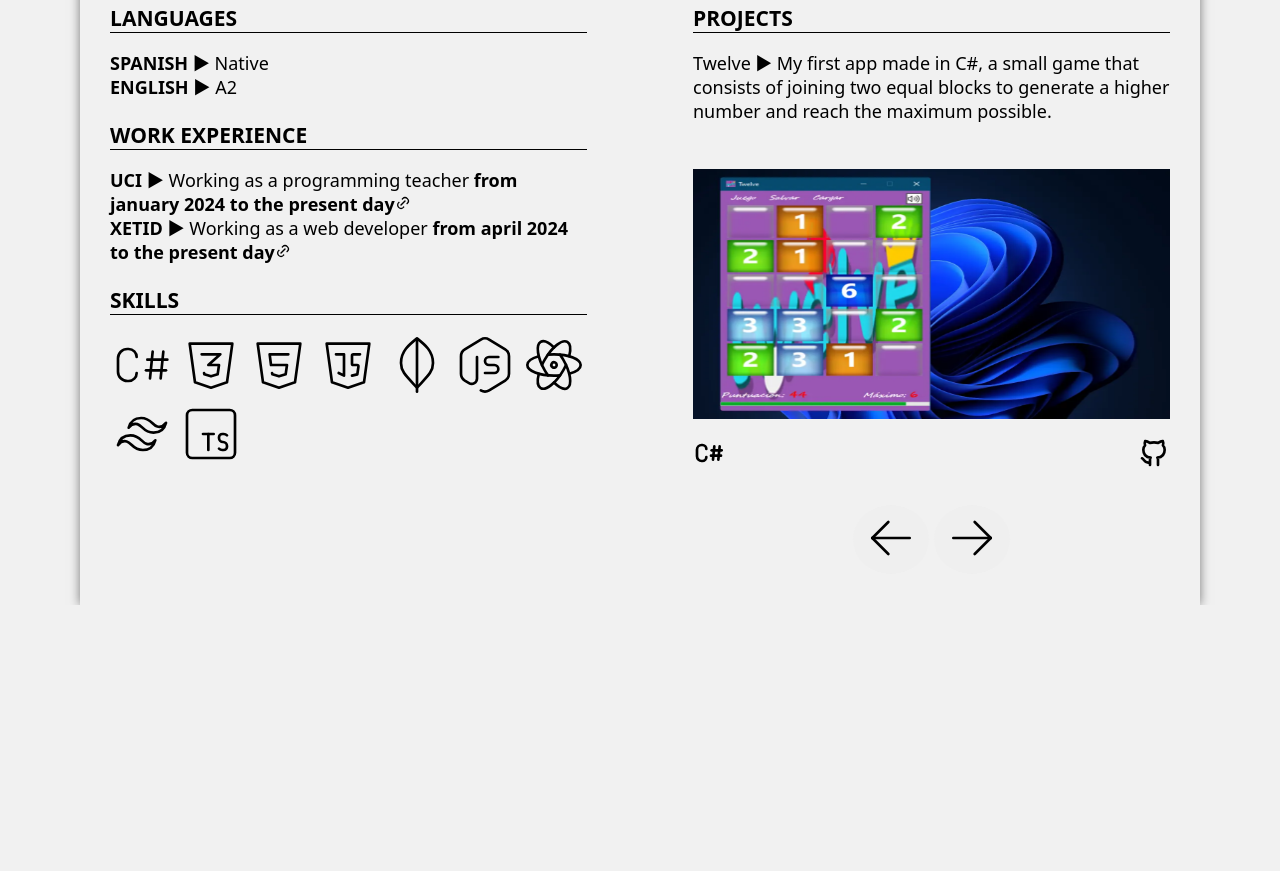
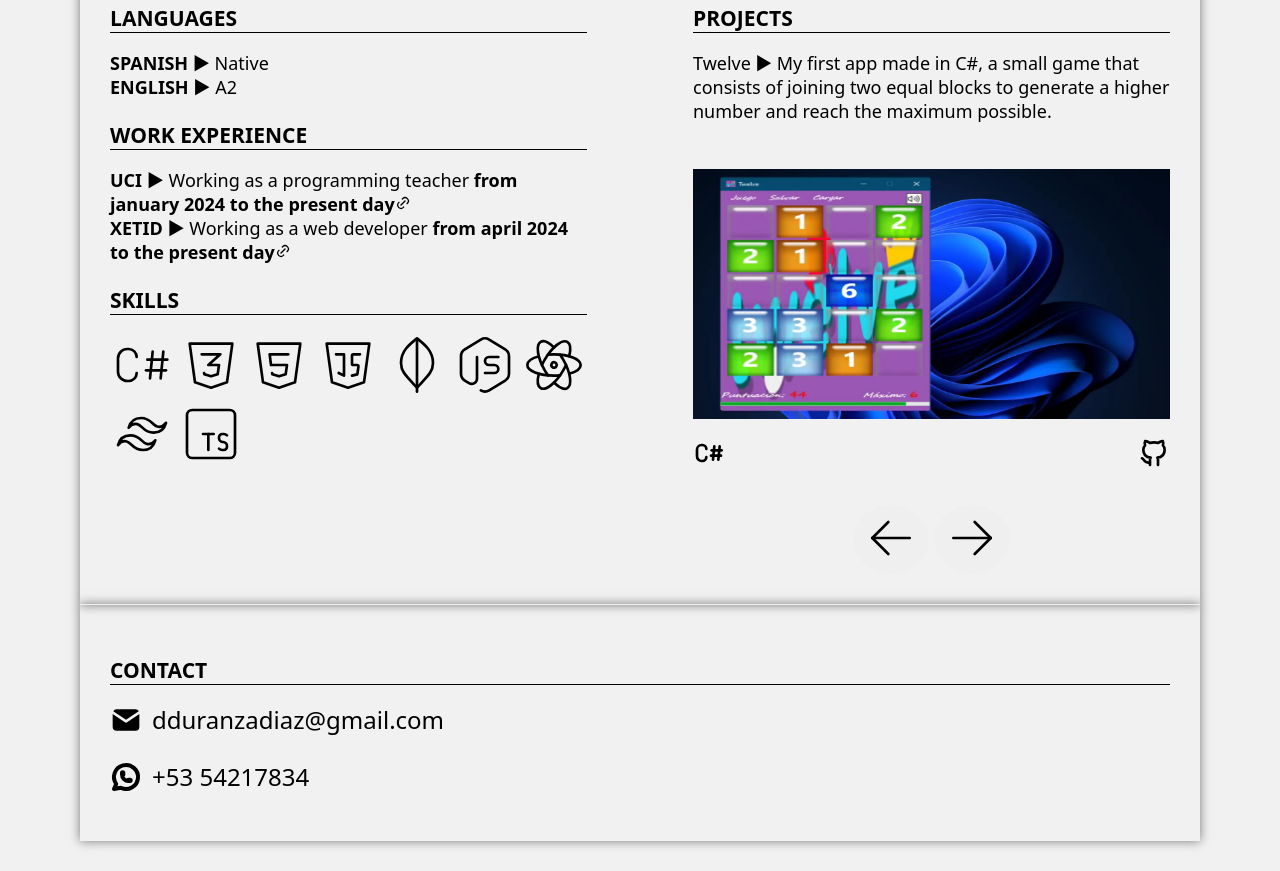
Before and after one commit to denispractica/PortFolio, a plain HTML site: page index.html in a window 1280 px wide. Shown: the part 545-1416 px from the top of the page. Before the commit the page ends 1150 px from the top, so only its background shows below. Drawn offline with Linux system fonts and the light colour scheme.

Commit message:
add contact information

```diff
--- a/index.html
+++ b/index.html
@@ -303,7 +303,49 @@
       </section>
     </main>
 
-    <footer class="contact"></footer>
+    <footer class="contact">
+      <article>
+        <h3 style="margin-bottom: 0">CONTACT</h3>
+        <div style="width: 100%; height: 1px; background: black"></div>
+        <p>
+          <span style="display: flex; align-items: center; font-size: x-large">
+            <svg
+              style="margin-right: 10px"
+              width="32"
+              height="32"
+              viewBox="0 0 24 24"
+              fill="currentColor"
+              class="icon icon-tabler icons-tabler-filled icon-tabler-mail">
+              <path stroke="none" d="M0 0h24v24H0z" fill="none" />
+              <path
+                d="M22 7.535v9.465a3 3 0 0 1 -2.824 2.995l-.176 .005h-14a3 3 0 0 1 -2.995 -2.824l-.005 -.176v-9.465l9.445 6.297l.116 .066a1 1 0 0 0 .878 0l.116 -.066l9.445 -6.297z" />
+              <path
+                d="M19 4c1.08 0 2.027 .57 2.555 1.427l-9.555 6.37l-9.555 -6.37a2.999 2.999 0 0 1 2.354 -1.42l.201 -.007h14z" />
+            </svg>
+            dduranzadiaz@gmail.com </span
+          ><br />
+          <span style="display: flex; align-items: center; font-size: x-large">
+            <svg
+              style="margin-right: 10px"
+              width="32"
+              height="32"
+              viewBox="0 0 24 24"
+              fill="none"
+              stroke="currentColor"
+              stroke-width="3"
+              stroke-linecap="round"
+              stroke-linejoin="round"
+              class="icon icon-tabler icons-tabler-outline icon-tabler-brand-whatsapp">
+              <path stroke="none" d="M0 0h24v24H0z" fill="none" />
+              <path d="M3 21l1.65 -3.8a9 9 0 1 1 3.4 2.9l-5.05 .9" />
+              <path
+                d="M9 10a.5 .5 0 0 0 1 0v-1a.5 .5 0 0 0 -1 0v1a5 5 0 0 0 5 5h1a.5 .5 0 0 0 0 -1h-1a.5 .5 0 0 0 0 1" />
+            </svg>
+            +53 54217834</span
+          >
+        </p>
+      </article>
+    </footer>
     <script>
       const arrayTechnology = [
         {
@@ -702,6 +744,17 @@
         }
       }
     }
+    .contact {
+      margin: -1px 80px 30px;
+      box-shadow: 0 0 10px rgba(0, 0, 0, 0.5);
+      display: flex;
+      justify-content: center;
+      padding: 30px;
+      min-width: 340px;
+      & article {
+        width: 100%;
+      }
+    }
     button {
       border: none;
       border-radius: 50%;
```
